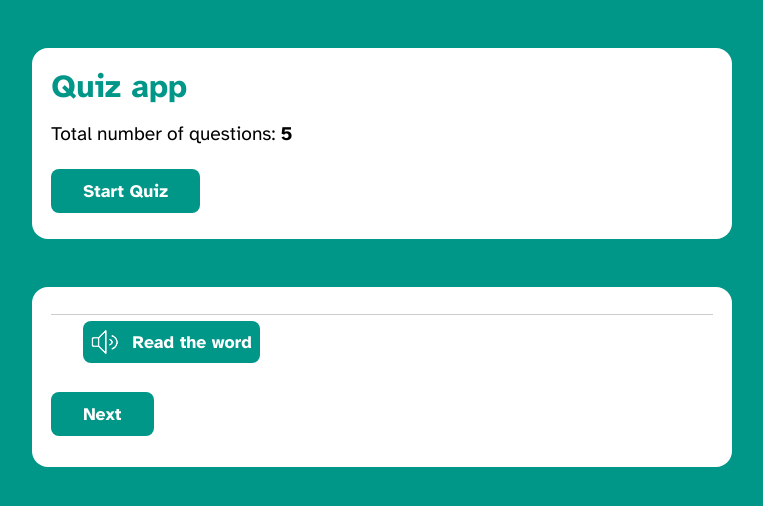
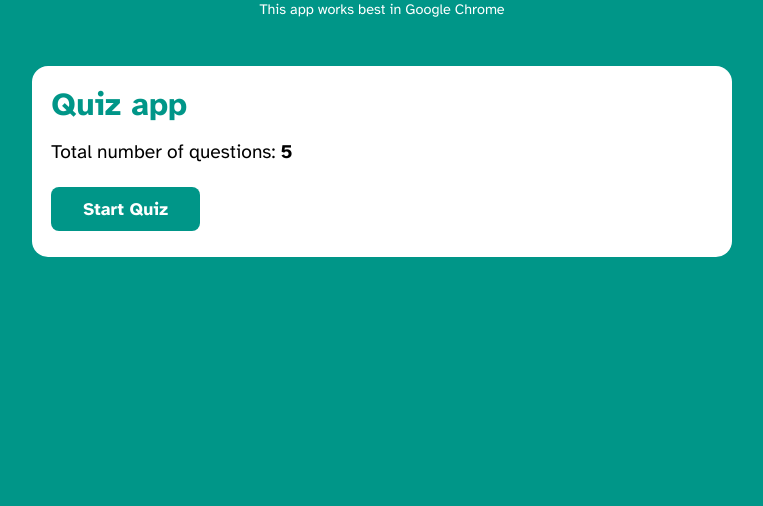
Before and after one commit to Nadia982/quiz-app-random-order, a plain HTML site: page index.html in a window 1280 px wide. Shown: the whole page, without its empty margins (258-1021 px from the left). Drawn offline with Linux system fonts and the light colour scheme.

Commit message:
Added message at top recommendingn that users view the page on Google Chrome

```diff
--- a/css/style.css
+++ b/css/style.css
@@ -1,6 +1,6 @@
 :root {
   --primary-clr: #009688;
-  /* --line-height: 1.3; */
+  --line-height: 1.3;
 }
 
 body {
@@ -13,6 +13,12 @@ body {
   padding: 0;
   box-sizing: border-box;
   font-family: "Atkinson Hyperlegible", sans-serif;
+}
+
+.browser-advice {
+  color: #fff;
+  font-size: 0.9rem;
+  text-align: center;
 }
 
 .custom-box {
@@ -87,7 +93,7 @@ button:disabled {
 }
 
 .next-btn {
-  margin-bottom: 0.7rem;
+  margin: 0;
 }
 
 .next-btn.hide {
@@ -296,7 +302,7 @@ button:disabled {
     margin: 1rem auto;
   }
 
-  .quiz-box .end-container {
+  .quiz-box .next-and-answer-indicator-container {
     flex-direction: column;
     gap: 0;
   }
--- a/index.html
+++ b/index.html
@@ -11,6 +11,7 @@
     />
   </head>
   <body>
+    <p class="browser-advice">This app works best in Google Chrome</p>
     <div class="home-box custom-box">
       <h1>Quiz app</h1>
       <p>Total number of questions: <span class="total-questions"></span></p>
@@ -18,7 +19,7 @@
         Start Quiz
       </button>
     </div>
-    <div class="quiz-box custom-box">
+    <div class="quiz-box custom-box hide">
       <div class="question-number"></div>
       <div class="question-container">
         <div class="question-text" lang="fr"></div>
--- a/js/app.js
+++ b/js/app.js
@@ -139,8 +139,6 @@ function getResult(element) {
     }
   }
   attempt++;
-  // document.addEventListener("keydown", pressEnterForNextQu);
-  // next();
   nextButton.classList.remove("hide");
 }
 
@@ -258,8 +256,6 @@ const synth = window.speechSynthesis;
 
 //Fetching DOM elements
 const readBtn = document.querySelector("#read-btn");
-// const textInput = document.querySelector("#text-input"); REMOVED
-// const questionText = document.querySelector(".question-text"); ALREADY DEFINED ABOVE
 
 const voiceSelect = document.querySelector("#voice-select");
 const body = document.querySelector("body");
```
